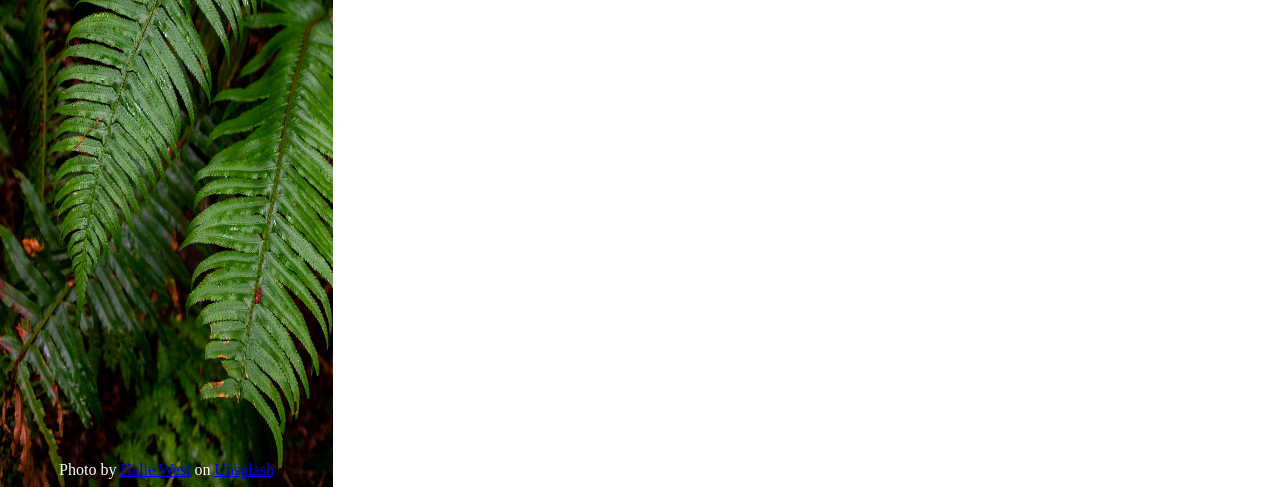
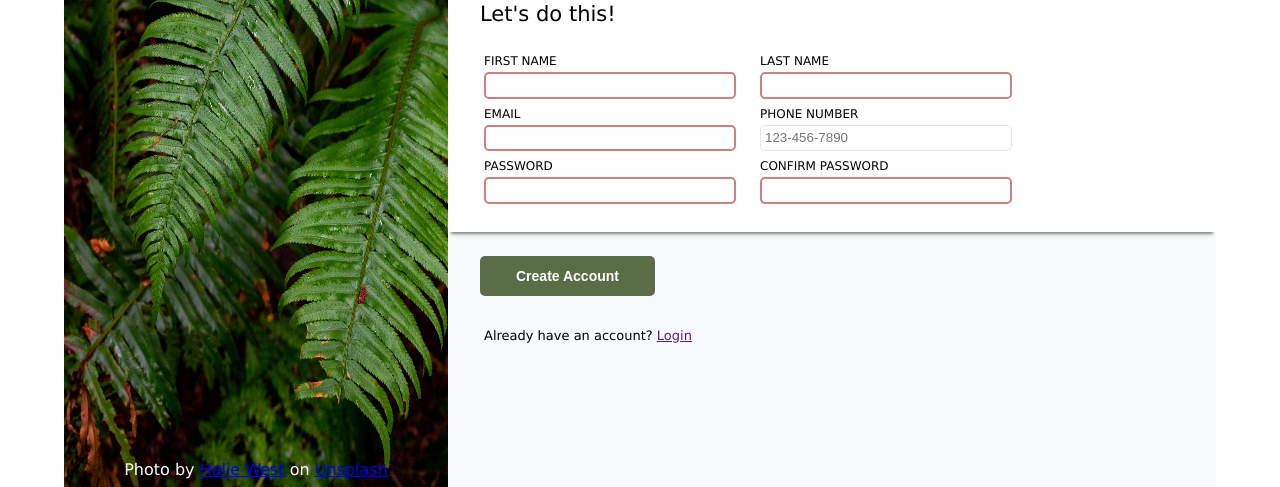
Before and after one commit to hugotallys/odin-sign-up, a plain HTML site: page index.html in a window 1280 px wide. Shown: the part 313-800 px from the top of the page. Drawn offline with Linux system fonts and the light colour scheme.

Commit message:
✨ feat: Add form validation

```diff
--- a/css/styles.css
+++ b/css/styles.css
@@ -9,6 +9,8 @@
 html {
   box-sizing: border-box;
   font-size: 16px;
+  font-size: 18px;
+  font-family: Verdana, Geneva, Tahoma, sans-serif;
 }
 
 *,
@@ -37,6 +39,11 @@ ul {
   list-style: none;
 }
 
+input,
+select {
+  outline: none;
+}
+
 img {
   max-width: 100%;
   height: auto;
@@ -46,6 +53,7 @@ html,
 body {
   height: 100%;
   display: flex;
+  padding: 0px 32px;
 }
 
 .side-panel {
@@ -53,6 +61,12 @@ body {
   display: flex;
   flex-direction: column;
   align-items: center;
+  flex: 1;
+}
+
+.right-panel {
+  flex: 2;
+  background-color: #f8f9fa;
 }
 
 .side-panel img {
@@ -91,3 +105,81 @@ body {
   color: white;
   font-size: 84px;
 }
+
+.header {
+  padding: 128px 64px 54px 32px;
+}
+
+.header p {
+  font-weight: 500;
+}
+
+.header-text {
+  display: flex;
+  flex-direction: column;
+  gap: 24px;
+}
+
+.form-title {
+  padding: 24px 32px;
+  background-color: white;
+}
+
+.form-inputs {
+  padding-left: 32px;
+  padding-right: 200px;
+  padding-bottom: 24px;
+  background-color: white;
+  display: flex;
+  justify-content: left;
+  gap: 16px;
+  box-shadow: 0 5px 3px -3px gray;
+}
+
+.form-col {
+  flex: 1;
+}
+
+.form-row {
+  display: flex;
+  flex-direction: column;
+  justify-content: space-around;
+  padding: 4px;
+}
+
+.form-row label {
+  font-size: 12px;
+  padding-bottom: 4px;
+}
+
+.form-row input {
+  border-radius: 5px;
+  height: 2em;
+  padding-left: 4px;
+  border: 1px solid #e5e7eb;
+}
+
+.form-row input:focus {
+  border: 2px solid #174bd5;
+}
+
+.form-row input:invalid {
+  border: 2px solid #ca8180;
+}
+
+form button {
+  margin: 24px 32px;
+  padding: 12px 36px;
+  font-weight: 600;
+  font-size: 14px;
+  color: white;
+  background-color: #596d47;
+  border-radius: 5px;
+  border: 0px;
+  cursor: pointer;
+}
+
+.footer {
+  padding: 8px 36px;
+  font-size: small;
+}
--- a/index.html
+++ b/index.html
@@ -27,20 +27,70 @@
     </div>
     <div class="right-panel">
       <div class="header">
-        <p>
-          Lorem ipsum dolor sit amet consectetur adipisicing elit. Fuga
-          consequuntur quos quo cumque! Inventore ullam dolorum modi saepe
-          maiores? Odio veritatis ipsam voluptatem consequuntur pariatur
-          laboriosam et nostrum itaque deserunt?
-        </p>
-        <p>Lorem ipsum dolor, sit amet consectetur adipisicing elit.</p>
+        <div class="header-text">
+          <p>
+            This is not a real online service! You know you need something like
+            this in your life to help you realize your deepest dreams. Sign up
+            <em>now</em> to get started.
+          </p>
+          <p>You <em>know</em> you want to.</p>
+        </div>
       </div>
       <form>
-        <section>
-          <h3>Let's do this!</h3>
-          <div></div>
+        <h3 class="form-title">Let's do this!</h3>
+        <section class="form-inputs">
+          <div class="form-col">
+            <div class="form-row">
+              <label for="firstName">FIRST NAME</label>
+              <input id="firstName" name="firstName" type="text" required />
+            </div>
+            <div class="form-row">
+              <label for="email">EMAIL</label>
+              <input id="email" name="email" type="email" required />
+            </div>
+            <div class="form-row">
+              <label for="password">PASSWORD</label>
+              <input
+                id="password"
+                name="password"
+                type="password"
+                pattern="(?=.*\d)(?=.*[a-z])(?=.*[A-Z]).{8,}"
+                title="Must contain at least one number and one uppercase and lowercase letter, and at least 8 or more characters"
+                required
+              />
+            </div>
+          </div>
+          <div class="form-col">
+            <div class="form-row">
+              <label for="lastName">LAST NAME</label>
+              <input id="lastName" name="lastName" type="text" required />
+            </div>
+            <div class="form-row">
+              <label for="phone">PHONE NUMBER</label>
+              <input
+                id="phone"
+                name="phone"
+                type="text"
+                pattern="^[1-9]\d{2}-\d{3}-\d{4}"
+                placeholder="123-456-7890"
+              />
+            </div>
+            <div class="form-row">
+              <label for="passwordConfirm">CONFIRM PASSWORD</label>
+              <input
+                id="passwordConfirm"
+                name="passwordConfirm"
+                type="password"
+                pattern="(?=.*\d)(?=.*[a-z])(?=.*[A-Z]).{8,}"
+                title="Must contain at least one number and one uppercase and lowercase letter, and at least 8 or more characters"
+                required
+              />
+            </div>
+          </div>
         </section>
+        <button type="submit">Create Account</button>
       </form>
+      <p class="footer">Already have an account? <a href="">Login</a></p>
     </div>
   </body>
 </html>
```
